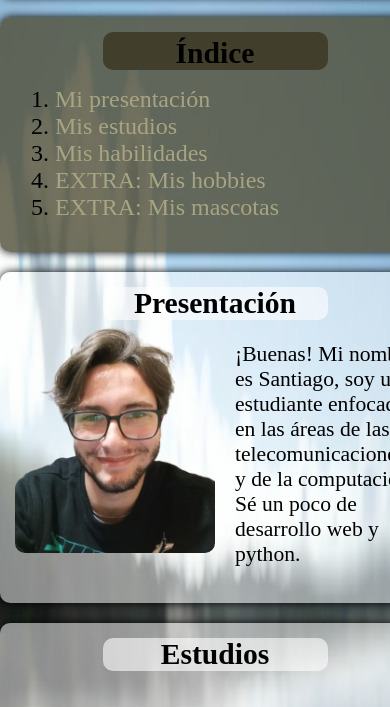
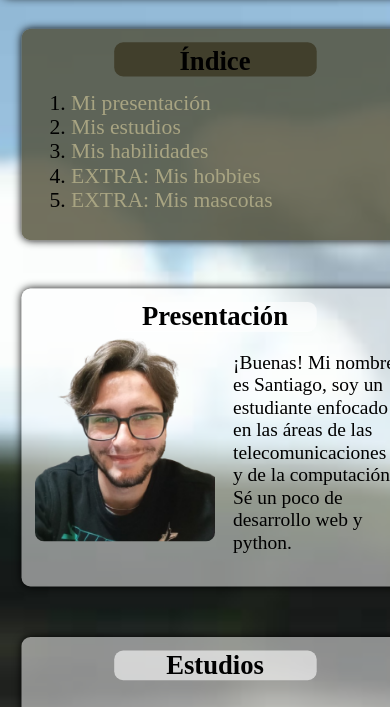
Before and after one commit to santiagobenitez65/santiagobenitez65.github.io, a plain HTML site: page index.html in a window 390 px wide. Shown: the part 163-870 px from the top of the page. Drawn offline with Linux system fonts and the light colour scheme.

Commit message:
Primera prueba responsive

```diff
--- a/styles.css
+++ b/styles.css
@@ -4,7 +4,7 @@
 body{
     background-image: url(Imagenes/fondo.jpeg);
     background-repeat: no-repeat;
-    background-size: 100% 100%;
+    background-size: auto 100%;
     margin: 0;
 }
 
@@ -160,3 +160,9 @@ li.habilidad{
 img.hobbie{
     margin-left: 55px;
 }
+
+@media(max-width: 480px) {
+    section {
+        transform: scale(0.90);
+    }
+}
```
